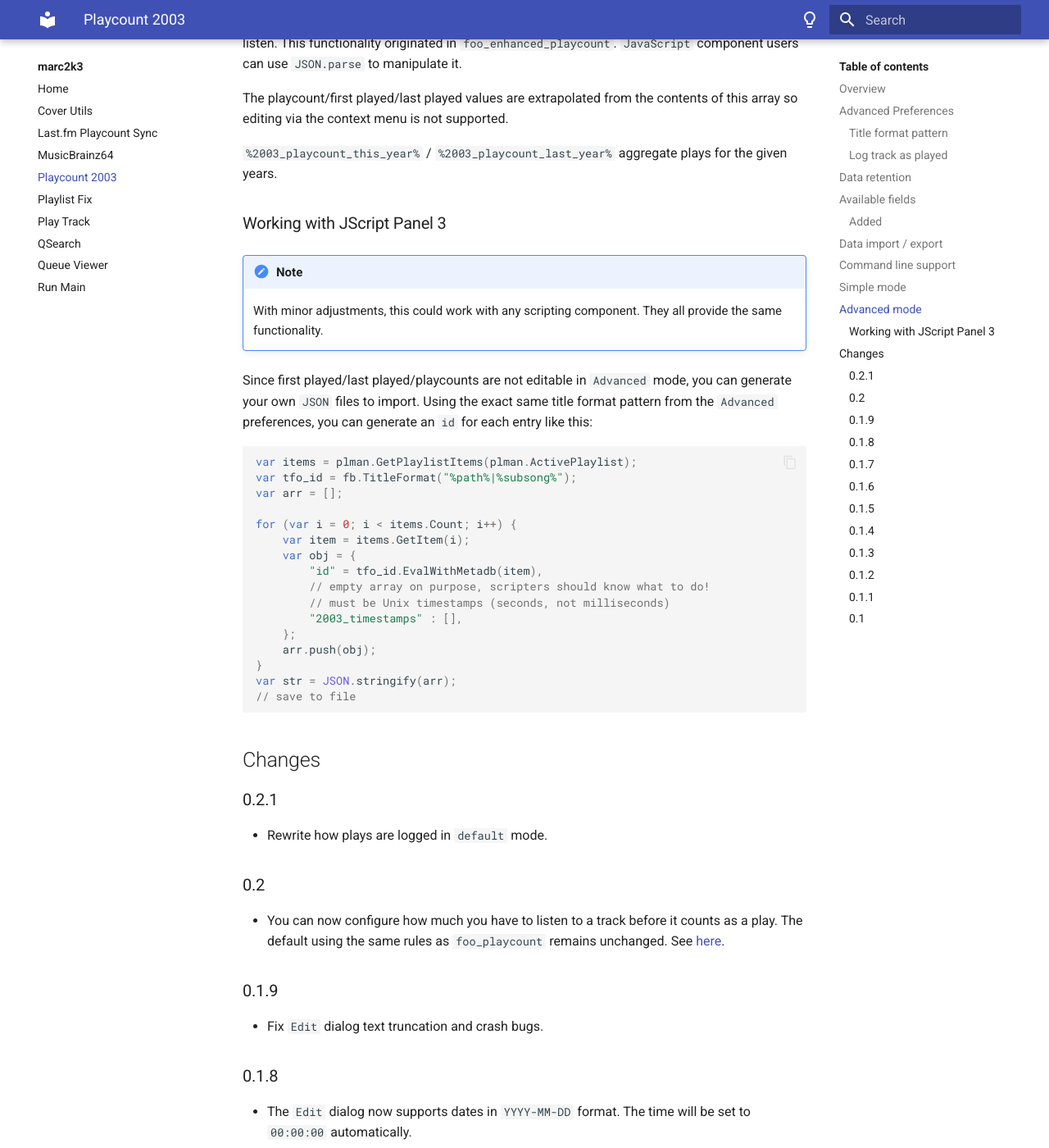
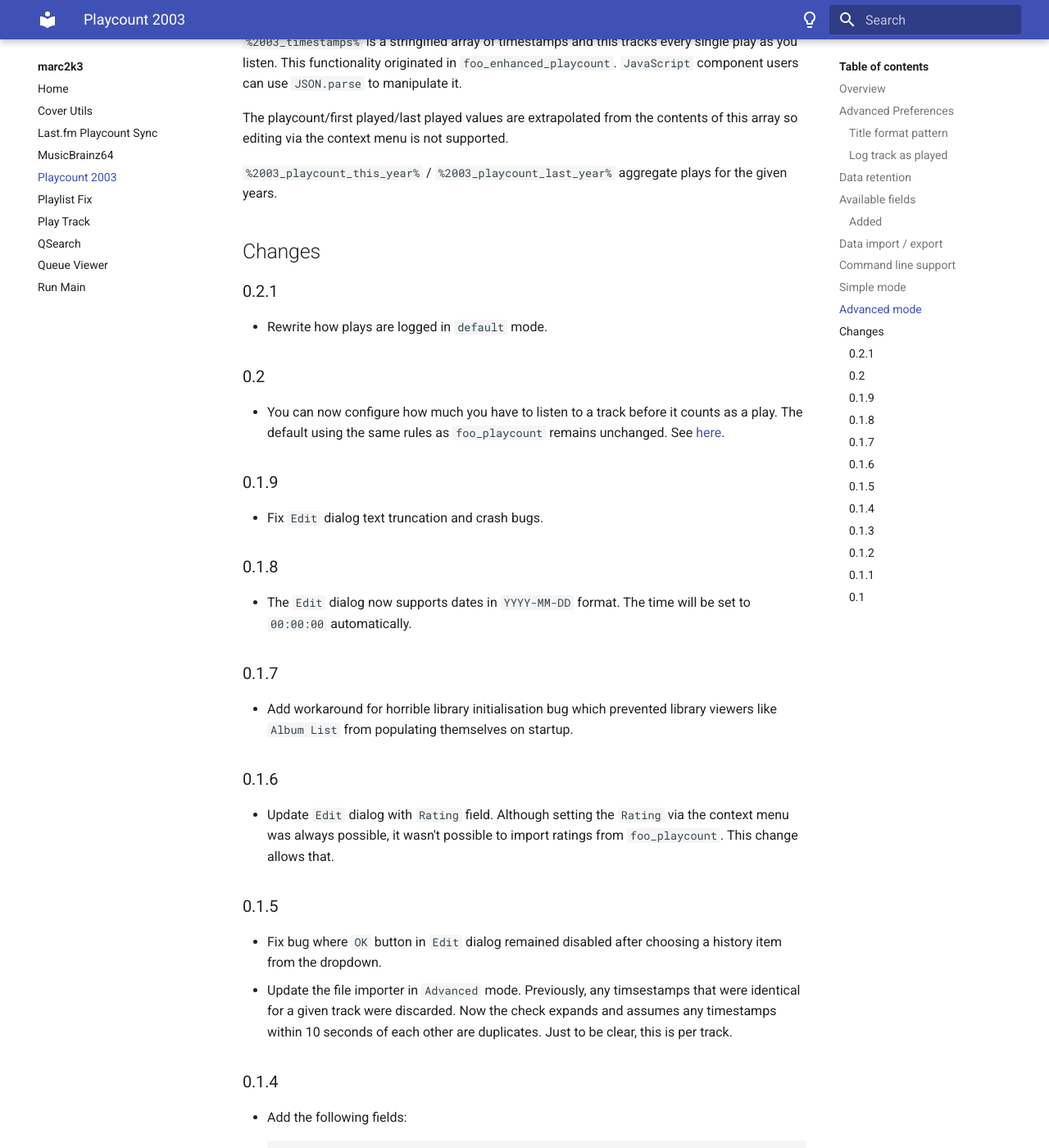
Before and after one commit to marc2k3/marc2k3.github.io, an MkDocs documentation site: the page built from docs/component/playcount-2003.md, in a window 1280 px wide and 1400 px high, scrolled down 6593 px. Shown: the whole window at 82% size. Built offline with MkDocs 1.6.1 and Material for MkDocs 9.7.7, drawn with Linux system fonts in a browser that asks for light colours; some of the changed text lies outside the part shown.

Commit message:
Update playcount-2003.md

````diff
--- a/docs/component/playcount-2003.md
+++ b/docs/component/playcount-2003.md
@@ -24,8 +24,8 @@
 mean every track will have unique data.
 
 !!! note
-	As of `0.1-Beta.6`, statistics can survive files being moved or copied when using [file operations](https://wiki.hydrogenaud.io/index.php?title=Foobar2000:File_Operations_(foo_fileops)).
-	Cuesheets/other tracks with multiple chapters are not supported. If that is not acceptable,
+	Using the default pattern, statistics can survive files being moved or copied when using [file operations](https://wiki.hydrogenaud.io/index.php?title=Foobar2000:File_Operations_(foo_fileops)) but
+	cuesheets/other tracks with multiple chapters are not supported. If that is not acceptable,
 	you should change it to a pattern that makes use of tags instead. You might consider a pattern like
 
 	```
@@ -185,34 +185,6 @@
 
 `%2003_playcount_this_year%` / `%2003_playcount_last_year%` aggregate plays for the given years.
 
-### Working with JScript Panel 3
-!!! note
-	With minor adjustments, this could work with any scripting component. They all provide
-	the same functionality.
-
-Since first played/last played/playcounts are not editable in `Advanced` mode, you can generate your own
-`JSON` files to import. Using the exact same title format pattern from the `Advanced` preferences, you
-can generate an `id` for each entry like this:
-
-```js
-var items = plman.GetPlaylistItems(plman.ActivePlaylist);
-var tfo_id = fb.TitleFormat("%path%|%subsong%");
-var arr = [];
-
-for (var i = 0; i < items.Count; i++) {
-	var item = items.GetItem(i);
-	var obj = {
-		"id" = tfo_id.EvalWithMetadb(item),
-		// empty array on purpose, scripters should know what to do!
-		// must be Unix timestamps (seconds, not milliseconds)
-		"2003_timestamps" : [],
-	};
-	arr.push(obj);
-}
-var str = JSON.stringify(arr);
-// save to file
-```
-
 ## Changes
 
 ### 0.2.1
````
